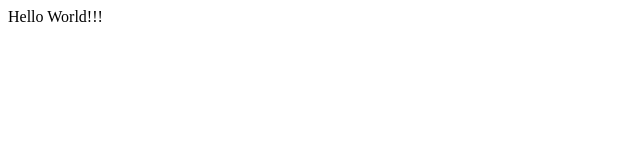
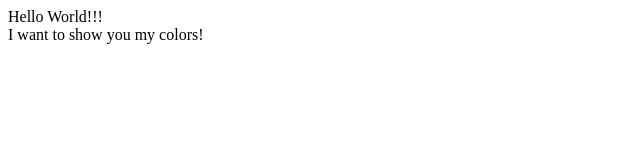
Before and after one commit to PIGORIIO/Reposit-rio-Teste, a plain HTML site: page index.html in a window 1280 px wide. Shown: the whole page, without its empty margins (0-640 px from the left). Drawn offline with Linux system fonts and the light colour scheme.

Commit message:
feature/Criando-css

```diff
--- a/index.html
+++ b/index.html
@@ -7,5 +7,6 @@
 </head>
 <body>
     Hello World!!!
+    <div>I want to show you my colors!</div>
 </body>
 </html>
```
Also changed, not shown: Colors.css (added).
